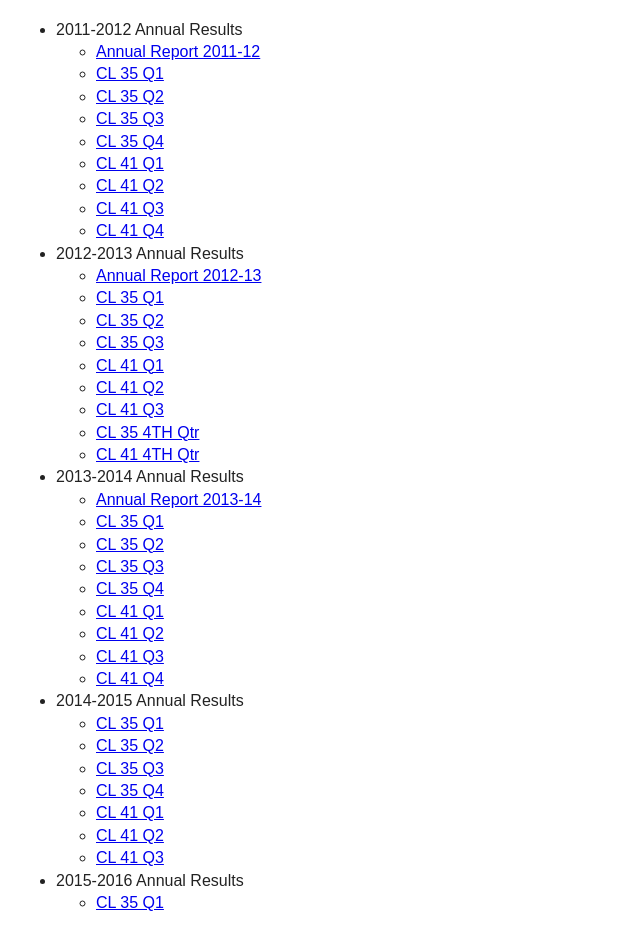
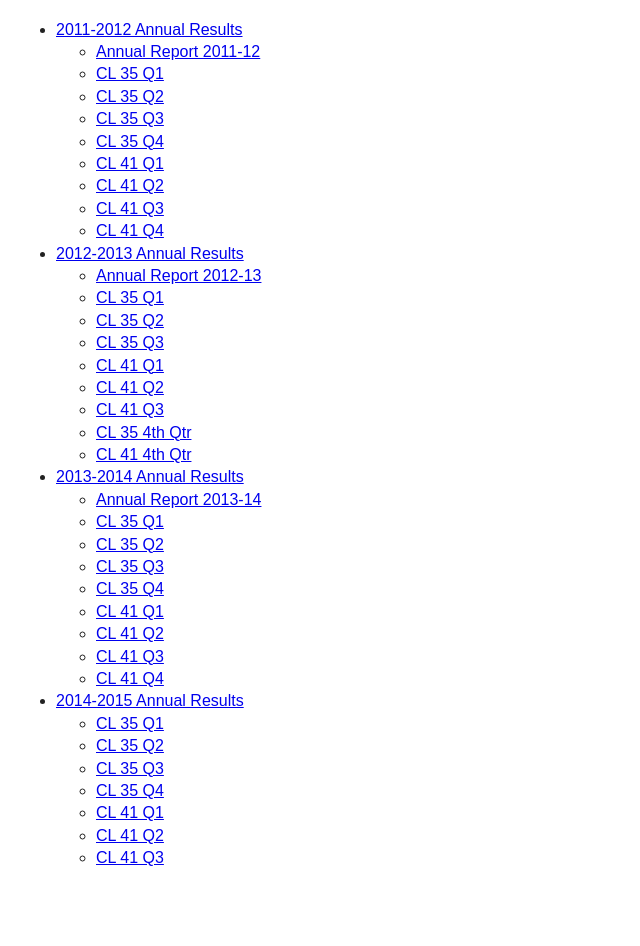
Before and after one commit to surekap/surekagroup.com, a plain HTML site: page pcl/index.html in a window 1280 px wide. Shown: the part 85-1031 px from the top of the page, without its empty margins (0-640 px from the left). After the commit the page ends 987 px from the top, so only its background shows below. Drawn offline with Linux system fonts and the light colour scheme.

Commit message:
2011-12, 2012-13  Annual Report  updated

```diff
--- a/pcl/index.html
+++ b/pcl/index.html
@@ -54,7 +54,7 @@
     <body style="padding:1em;">
 				<h1>Park Chamber Investors Information</h1>
 				<ul>
-				<li>2011-2012 Annual Results
+					<li><a href="./2011-12">2011-2012 Annual Results</a>
 						<ul>
 							<li><a href="./2011-12/2011-12_ANNUAL_REPORT.pdf">Annual Report 2011-12</a></li>
 							<li><a href="./2011-12/2011-12_CL_35_Q1.pdf">CL 35 Q1</a></li>
@@ -68,26 +68,21 @@
 						</ul>
 					</li>
 
-
-					<li>2012-2013 Annual Results
+					<li><a href="./2012-13">2012-2013 Annual Results</a>
 						<ul>
 							<li><a href="./2012-13/2012-13_ANNUAL_REPORT.pdf">Annual Report 2012-13</a></li>
 							<li><a href="./2012-13/2012-13_CL_35_Q1.pdf">CL 35 Q1</a></li>
-							<li><a href="./2012-13/2012-13_CL 35_Q2.pdf">CL 35 Q2</a></li>
-							<li><a href="./2012-13/2012-13_CL 35_Q3.pdf">CL 35 Q3</a></li>
-
+							<li><a href="./2012-13/2012-13_CL_35_Q2.pdf">CL 35 Q2</a></li>
+							<li><a href="./2012-13/2012-13_CL_35_Q3.pdf">CL 35 Q3</a></li>
 							<li><a href="./2012-13/2012-13_CL_41_Q1.pdf">CL 41 Q1</a></li>
 							<li><a href="./2012-13/2012-13_CL_41_Q2.pdf">CL 41 Q2</a></li>
 							<li><a href="./2012-13/2012-13_CL_41_Q3.pdf">CL 41 Q3</a></li>
-							<li><a href="./2012-13/cl_35_4th_Qtr.pdf">CL 35 4TH Qtr</a></li>
-							<li><a href="./2012-13/CL_41_4th_Qtr.pdf">CL 41 4TH Qtr</a></li>
+							<li><a href="./2012-13/cl_35_4th_Qtr.pdf">CL 35 4th Qtr</a></li>
+							<li><a href="./2012-13/CL_41_4th_Qtr.pdf">CL 41 4th Qtr</a></li>
 						</ul>
 					</li>
 
-
-
-
-					<li>2013-2014 Annual Results
+					<li><a href="./2013-14">2013-2014 Annual Results</a>
 						<ul>
 							<li><a href="./2013-14/annual report_2013-14.pdf">Annual Report 2013-14</a></li>
 							<li><a href="./2013-14/CL%2035_Q1.pdf">CL 35 Q1</a></li>
@@ -100,7 +95,7 @@
 							<li><a href="./2013-14/CL%2041_Q4.pdf">CL 41 Q4</a></li>
 						</ul>
 					</li>
-					<li>2014-2015 Annual Results
+					<li><a href="./2014-15">2014-2015 Annual Results</a>
 						<ul>
 							<li><a href="./2014-15/CL%2035_Q1.pdf">CL 35 Q1</a></li>
 							<li><a href="./2014-15/CL%2035_Q2.pdf">CL 35 Q2</a></li>
@@ -111,13 +106,7 @@
 							<li><a href="./2014-15/CL%2041_Q3.pdf">CL 41 Q3</a></li>
 						</ul>
 					</li>
-					<li>2015-2016 Annual Results
-						<ul>
-							<li><a href="./2015-16/CL 35_Q 1.pdf">CL 35 Q1</a></li>
-						</ul>
-					</li>
 				</ul>
-
         <!-- Google Analytics: change UA-XXXXX-X to be your site's ID. -->
         <script>
             (function(b,o,i,l,e,r){b.GoogleAnalyticsObject=l;b[l]||(b[l]=
```
Also changed, not shown: 5 other files.
